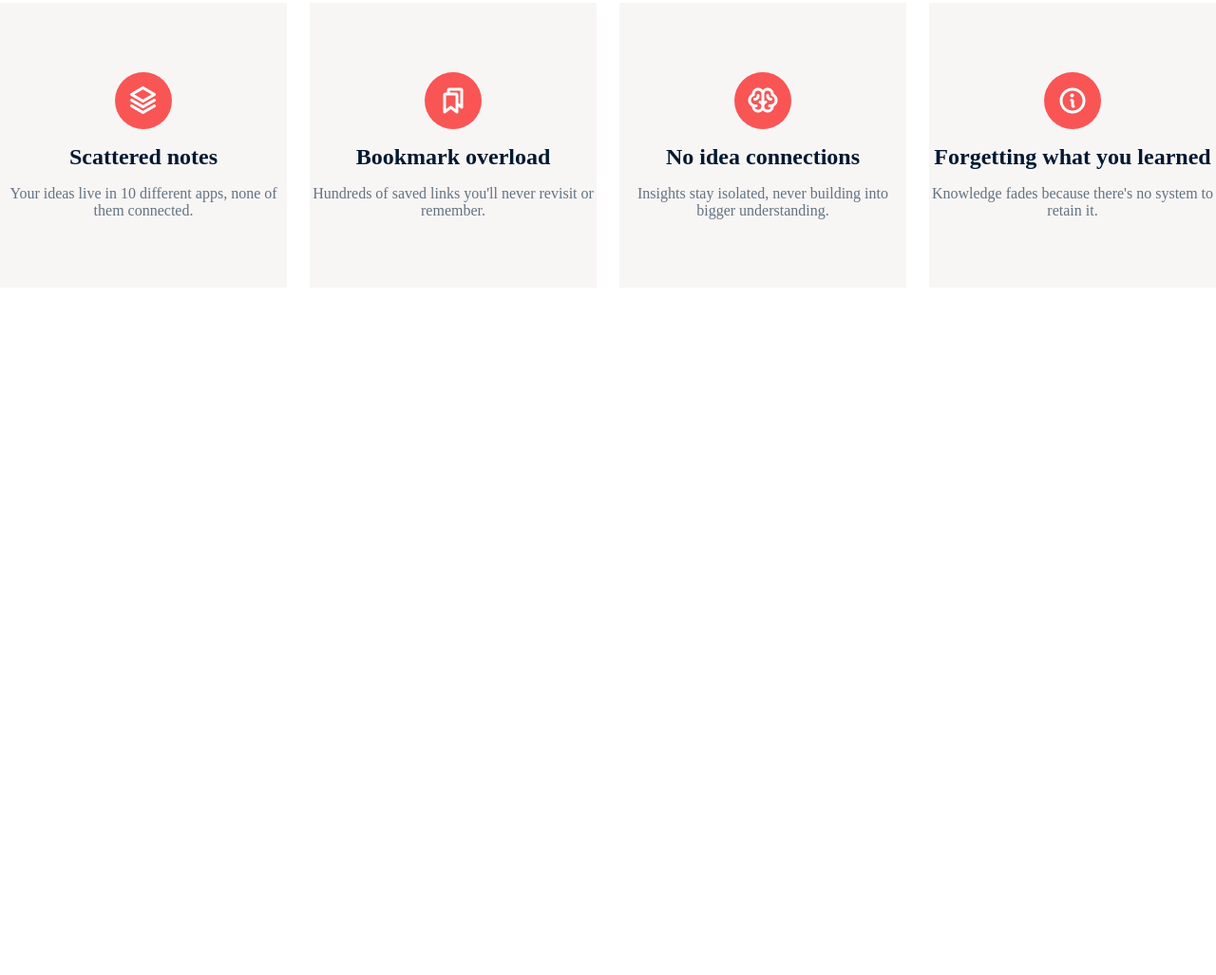
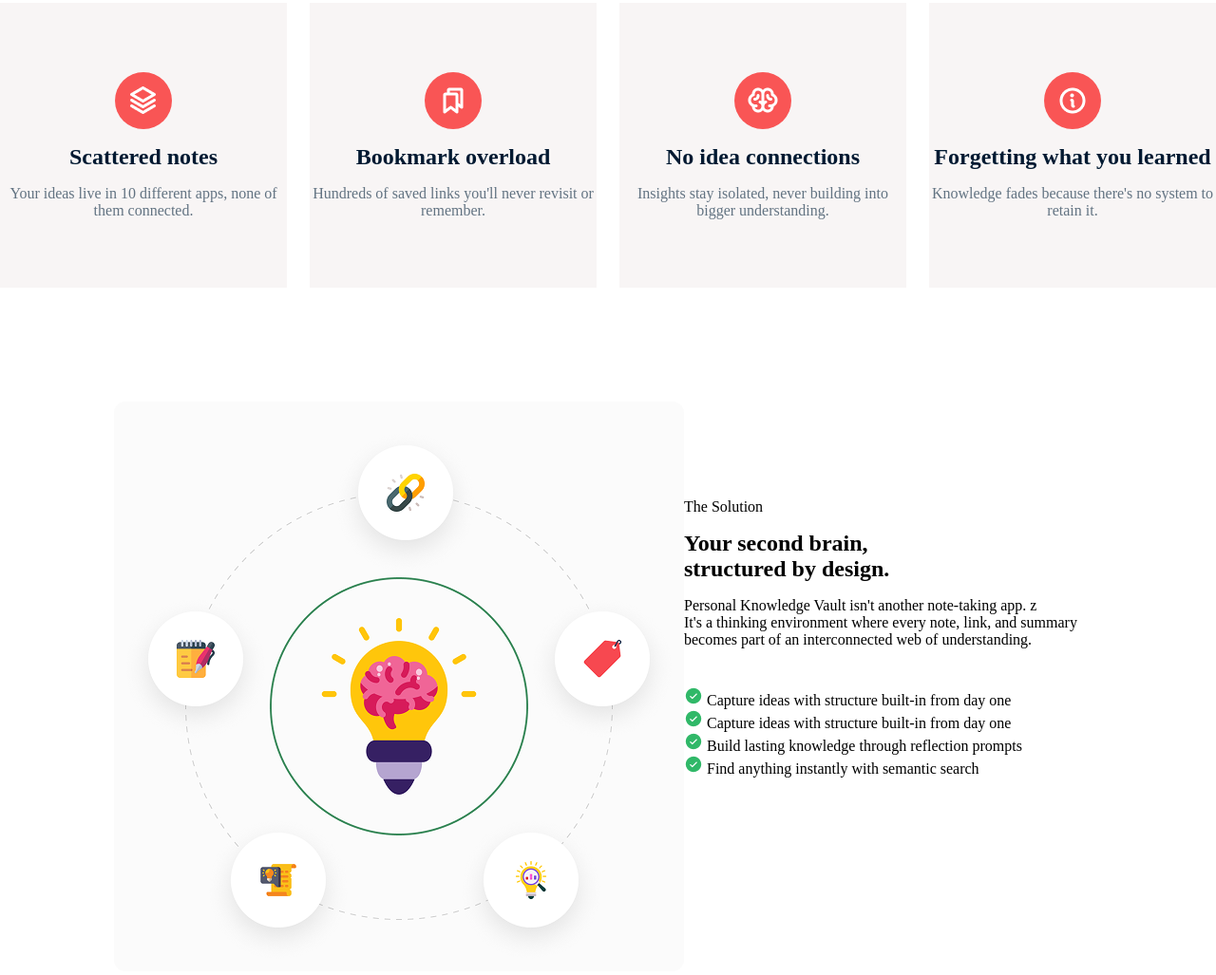
Before and after one commit to MMH-Shibli/assignment-1, a plain HTML site: page index.html in a window 1280 px wide. Shown: the part 968-1995 px from the top of the page at 95% size. Before the commit the page ends 1271 px from the top, so only its background shows below. Drawn offline with Linux system fonts and the light colour scheme.

Commit message:
Brain section is deployed

```diff
--- a/index.html
+++ b/index.html
@@ -82,6 +82,35 @@
             </div>
 
         </section>
+        <section id="brain">
+            <div id="brain-container">
+                <div id="brain-pic">
+                    <img src="./assets/knowledge.png" alt="">
+                </div>
+                <div id="brain-content">
+                    <p>The Solution</p>
+                    <h1 style="margin-top: 16px;">
+                        Your second brain,<br>
+                        structured by design.
+                    </h1>
+                    <p style="margin-top: 16px;">
+                        Personal Knowledge Vault isn't another note-taking app. z<br>It's a thinking environment where every note, link, and summary<br>becomes part of an interconnected web of understanding.
+                    </p>
+                    <p style="margin-top: 40px;"><img src="./assets/CheckCircle.png" alt="">
+                        Capture ideas with structure built-in from day one
+                    </p>
+                    <p><img src="./assets/CheckCircle.png" alt="">
+                        Capture ideas with structure built-in from day one
+                    </p>
+                    <p><img src="./assets/CheckCircle.png" alt="">
+                        Build lasting knowledge through reflection prompts
+                    </p>
+                    <p><img src="./assets/CheckCircle.png" alt="">
+                        Find anything instantly with semantic search
+                    </p>
+                </div>
+            </div>
+        </section>
     </main>
     <footer>
 
--- a/style.css
+++ b/style.css
@@ -117,3 +117,21 @@ nav button{
     justify-content: center;
     margin: 0 auto;
 }
+#brain-container{
+    margin: 120px 120px 0;
+    display: flex;
+    justify-content: space-between;
+}
+#brain-content{
+    width: 700px;
+    height: fit-content;
+    margin: 102px 0;
+}
+#brain-content p{
+    font-size: 16px;
+    font-weight: 500;
+}
+#brain-content img{
+    height: 20px;
+    width: 20px;
+}
```
